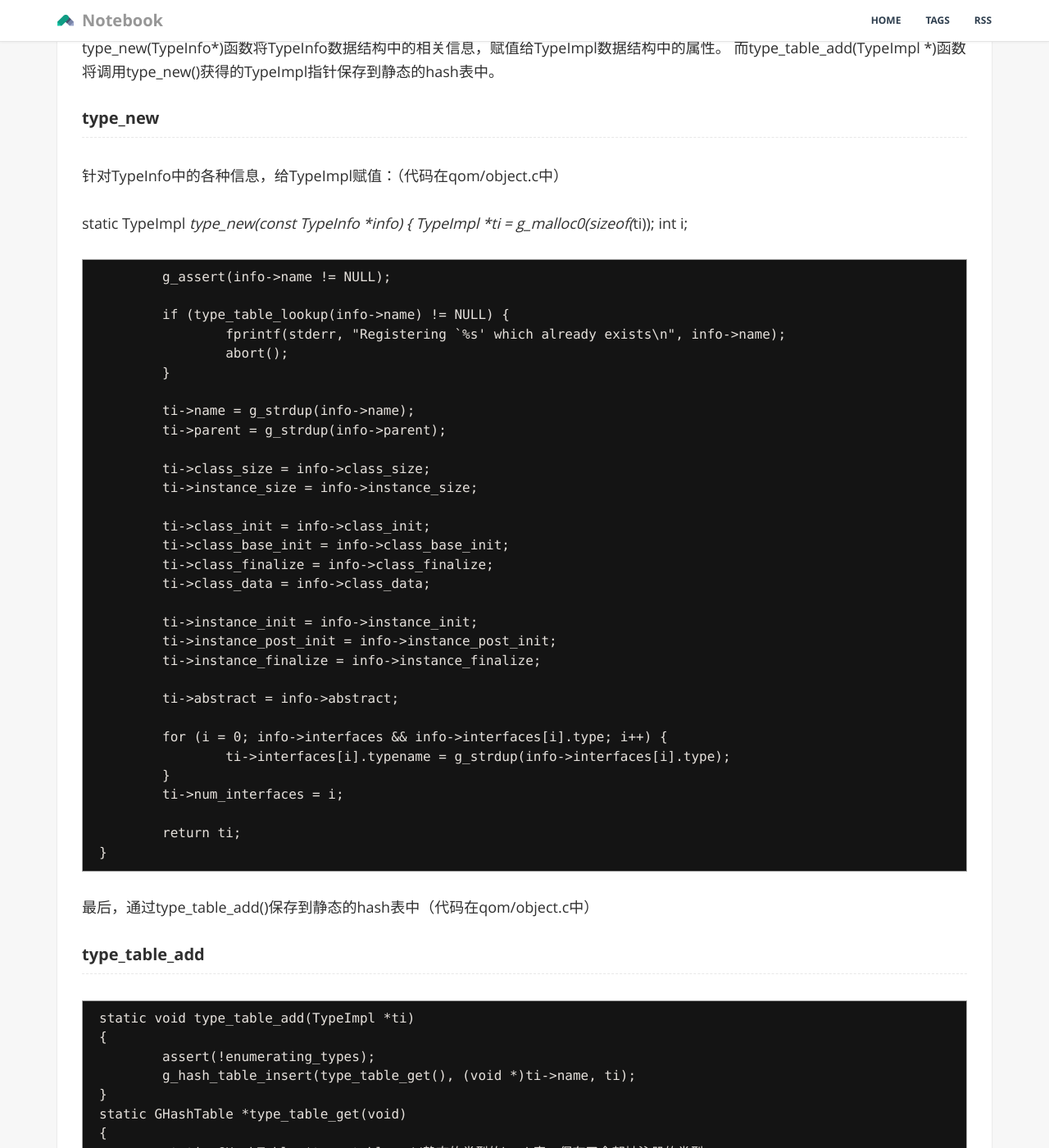
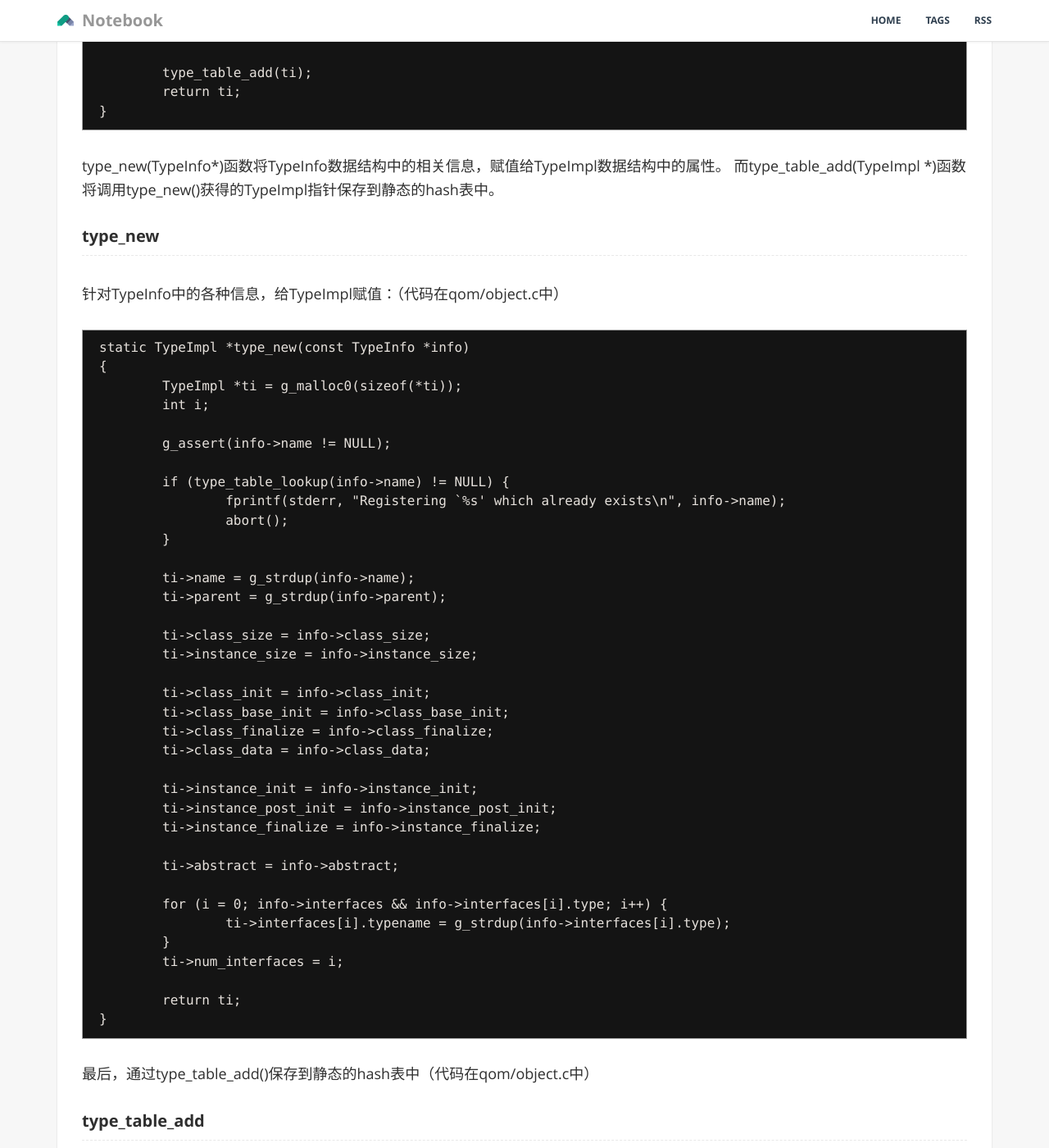
Before and after one commit to dong1224/dong1224.github.io, a Jekyll site: the page built from _posts/201812/2018-12-17-qemu源码分析之QOM（二）.md, in a window 1280 px wide and 1400 px high, scrolled down 9413 px. Shown: the whole window at 82% size. Built offline with Jekyll 4.4.1, drawn with Linux system fonts in a browser that asks for light colours; our own code applies the rules of GitHub Pages for plain Markdown files; part of the change alters nothing that is shown; some of the changed text lies outside the part shown.

Commit message:
qemu qom

````diff
--- a/_posts/201812/2018-12-17-qemu源码分析之QOM（二）.md
+++ b/_posts/201812/2018-12-17-qemu源码分析之QOM（二）.md
@@ -171,12 +171,16 @@ ObjectClass是所有class的基类（这里说的class不是TypeImpl），如果
 
 下面这张图可以简要说明ObjectClass、Object、TypeImpl、InterfaceClass之间的关系。
 通过这些数据结构中的指针，我们可以很方便地找到其他对应的数据结构。
+ObjectClass理解为继承函数接口的实体，初始化的时候需要初始化函数指针
+Object为对象实体，包括各种的状态。
+TypeImpl是管理qom的数据结构，也是总的入口。包含了Class和Object。
 
 ![6.1](https://github.com/dong1224/dong1224.github.io/blob/master/_posts/201812/6.1.png?raw=true)
 
 ## 用户如何通过QOM提供的数据结构表示一个类
 
 关于QOM的用法，在include/qom/object.h中的注释中说明了创建新类型时的各种用法。
+
 1 . 从最简单的开始，创建一个最小的type。
 ```
 #include "qdev.h"
@@ -209,12 +213,15 @@ type_init(my_device_register_types)
 ```
 2 . 为了方便编程，对于每个新类型，都会定义由ObjectClass动态cast到MyDeviceClass的方法，也会定义由Object动态cast到MyDevice的方法。
 以下涉及的函数OBJECT_GET_CLASS、OBJECT_CLASS_CHECK、OBJECT_CHECK都在include/qemu/object.h中定义。
+OBJECT_GET_CLASS理解为通过对象获取类指针，拿到类的一系列方法。
+OBJECT_CLASS_CHECK和OBJECT_CHECK理解为isinstance，只不过因为qom把面向对象中的对象，
+实体化为objectclass和object两个实体，所以isinstance也需要有两个宏来实现。
 
-	  #define MY_DEVICE_GET_CLASS(obj) \
+	#define MY_DEVICE_GET_CLASS(obj) \
 			OBJECT_GET_CLASS(MyDeviceClass, obj, TYPE_MY_DEVICE)
-		#define MY_DEVICE_CLASS(klass) \
+	#define MY_DEVICE_CLASS(klass) \
 			OBJECT_CLASS_CHECK(MyDeviceClass, klass, TYPE_MY_DEVICE)
-		#define MY_DEVICE(obj) \
+	#define MY_DEVICE(obj) \
 			OBJECT_CHECK(MyDevice, obj, TYPE_MY_DEVICE)
 
 3 . 如果我们在定义新类型中，实现了父类的虚拟方法，那么需要定义新的class的初始化函数，并且在TypeInfo数据结构中，
@@ -334,7 +341,7 @@ type_new(TypeInfo*)函数将TypeInfo数据结构中的相关信息，赋值给Ty
 
 针对TypeInfo中的各种信息，给TypeImpl赋值：（代码在qom/object.c中）
 
-static TypeImpl *type_new(const TypeInfo *info)
+	static TypeImpl *type_new(const TypeInfo *info)
 	{
 		TypeImpl *ti = g_malloc0(sizeof(*ti));
 		int i;
````
